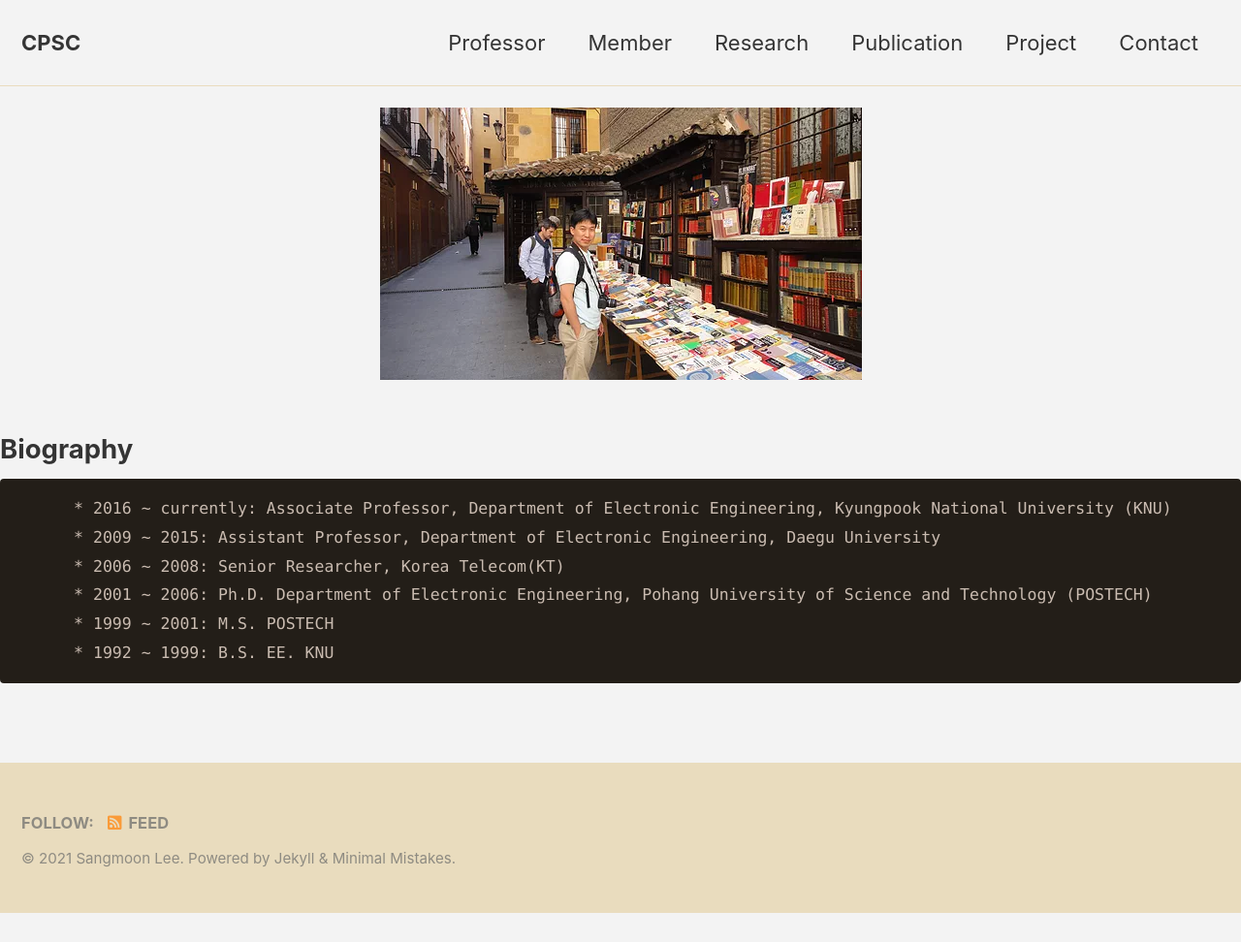
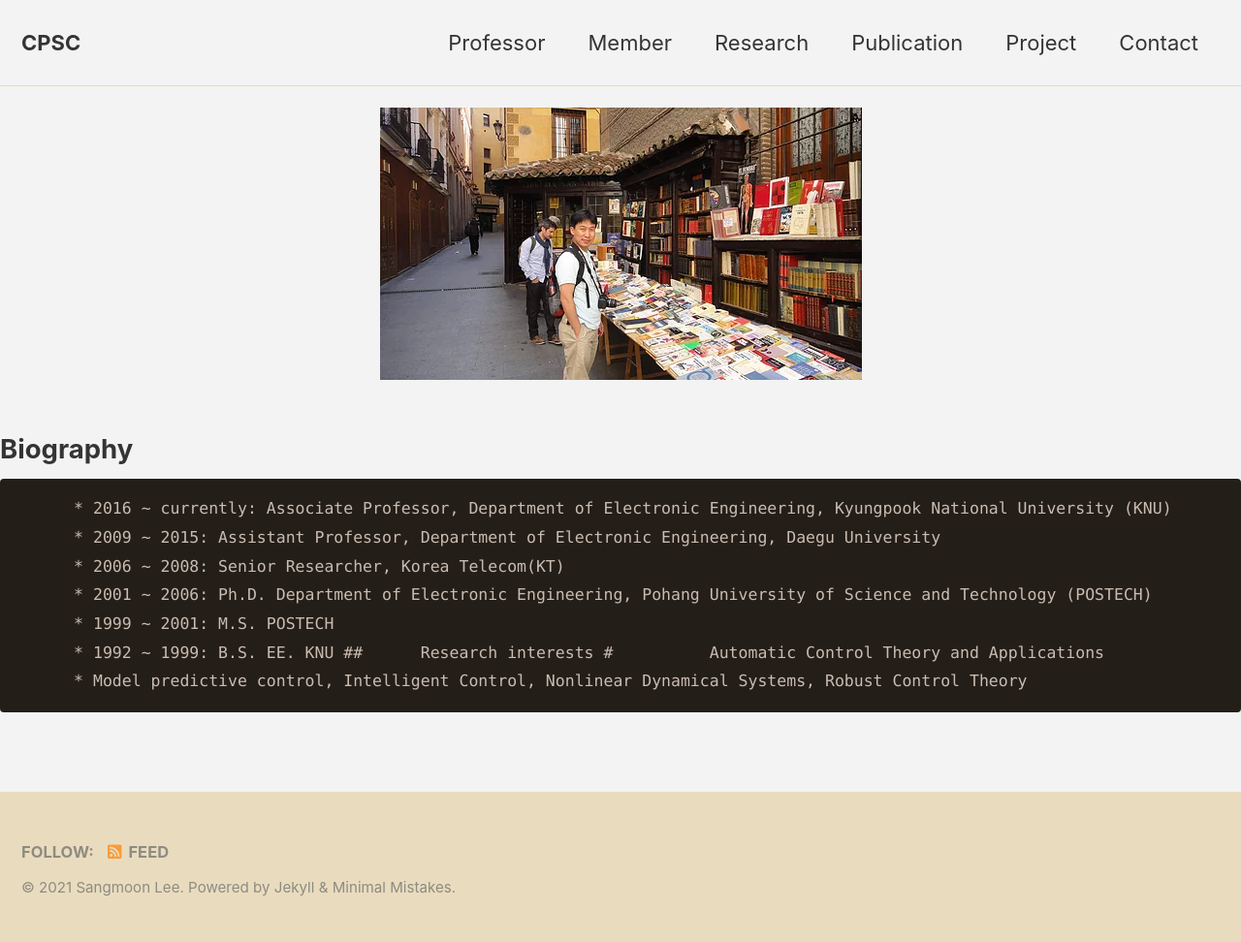
Before and after one commit to CPSC-LAB/CPSC-LAB.github.io, a Jekyll site: the page built from _pages/professor.md, in a window 1280 px wide. Shown: the whole page at 97% size. Built offline with Jekyll 4.4.1, drawn with Linux system fonts in a browser that asks for light colours; cached includes are drawn as plain includes; our own code applies the rules of GitHub Pages for plain Markdown files; before the commit the page ends 942 px from its top, so only the background shows below that.

Commit message:
Update professor.md

```diff
--- a/_pages/professor.md
+++ b/_pages/professor.md
@@ -14,3 +14,6 @@ classes: wide
           * 2001 ~ 2006: Ph.D. Department of Electronic Engineering, Pohang University of Science and Technology (POSTECH)
           * 1999 ~ 2001: M.S. POSTECH
           * 1992 ~ 1999: B.S. EE. KNU
+##      Research interests
+#          Automatic Control Theory and Applications
+          * Model predictive control, Intelligent Control, Nonlinear Dynamical Systems, Robust Control Theory
```
